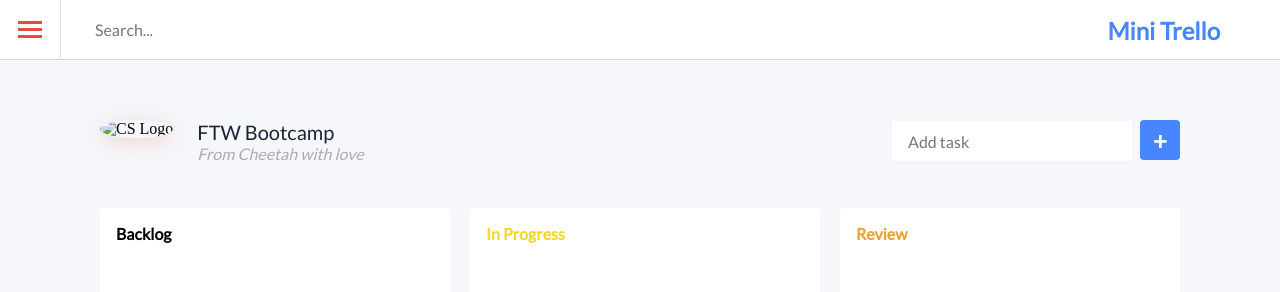
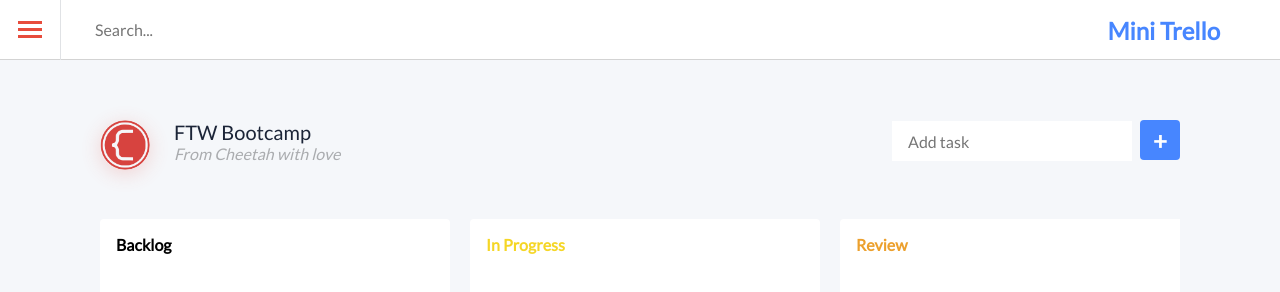
Before and after one commit to MimiTranLam/week2-basic-js, a plain HTML site: page index.html in a window 1280 px wide. Drawn offline with Linux system fonts and the light colour scheme.

Commit message:
fixed logo img src

```diff
--- a/index.html
+++ b/index.html
@@ -36,7 +36,7 @@
 
         <section id="board">
             <div id="infos">
-                <div class="logo"><img src="./images/logo-cs.png" alt="CS Logo" /></div>
+                <div class="logo"><img src="logo-cs.png" alt="CS Logo" /></div>
                 <div id="infos-content">
                   <div class="infos-title">FTW Bootcamp</div>
                   <div class="infos-description">From Cheetah with love</div>
```
